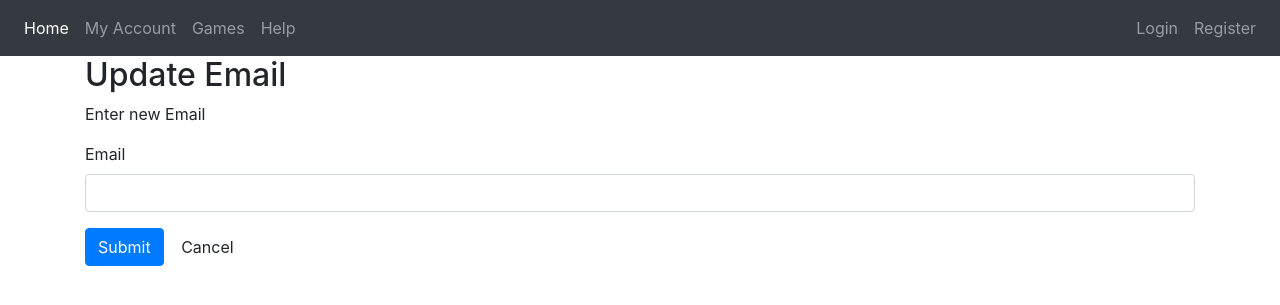
After one commit to damonhuang233/gameshuttle, a PHP site: page /updateemail.php in a window 1280 px wide. The commit adds this page. Shown: the top 305 px of the page. Run offline with PHP 8.4, Linux system fonts and the light colour scheme; the visitor is signed in with stand-in values (Sample User, id 1); data that the repository does not hold is empty.

Commit message:
add change password and update email

```diff
--- a/account.php
+++ b/account.php
@@ -92,6 +92,12 @@
               <li class="nav-item">
                 <a class="nav-link" href="history.php"> History</a>
               </li>
+              <li class="nav-item">
+                <a class="nav-link" href="changepassword.php"> Change Password</a>
+              </li>
+              <li class="nav-item">
+                <a class="nav-link" href="updateemail.php"> Update Email</a>
+              </li>
             </ul>
           </nav>
         </div>
--- /dev/null
+++ b/updateemail.php
@@ -0,0 +1,87 @@
+<?php
+  session_start();
+
+  if (!isset($_SESSION['currentUser'])){ header("location: account.php"); exit();}
+
+  require_once "config.php";
+
+  $UserName = $_SESSION['currentUser'];
+  $Email = $Email_err = "";
+
+  if($_SERVER["REQUEST_METHOD"] == "POST"){
+    $Email = trim($_POST["Email"]);
+    if(empty($Email)){
+      $Email_err = "Please enter Email.";
+    }
+
+    if(empty($Email_err)){
+      $sql = "UPDATE Accounts SET Email = '$Email' WHERE UserName = '$UserName'";
+      if(mysqli_query($link, $sql)){
+        header("location: success.php");
+        exit();
+      } else {
+        header("location: error.php");
+        exit();
+      }
+    }
+    mysqli_close($link);
+  }
+?>
+
+<!DOCTYPE html>
+<html lang="en">
+  <head>
+    <meta charset="UTF-8">
+    <link rel="stylesheet" href="https://maxcdn.bootstrapcdn.com/bootstrap/4.3.1/css/bootstrap.min.css">
+    <title>Game Shuttle</title>
+    <nav class="navbar navbar-expand-sm bg-dark navbar-dark">
+      <div class="navbar-collapse collapse w-100 order-1 order-md-0 dual-collapse2">
+        <ul class="navbar-nav">
+          <li class="nav-item active">
+            <a class="nav-link" href="index.php">Home</a>
+          </li>
+          <li class="nav-item">
+            <a class="nav-link" href="account.php">My Account</a>
+          </li>
+          <li class="nav-item">
+            <a class="nav-link" href="showgame.php">Games</a>
+          </li>
+          <li class="nav-item">
+            <a class="nav-link" href="help.php">Help</a>
+          </li>
+        </ul>
+      </div>
+      <div class="navbar-collapse collapse w-100 order-3 dual-collapse2">
+        <ul class="navbar-nav ml-auto">
+            <li class="nav-item">
+                <a class="nav-link" href="login.php">Login</a>
+            </li>
+            <li class="nav-item">
+                <a class="nav-link" href="register.php">Register</a>
+            </li>
+        </ul>
+      </div>
+    </nav>
+  </head>
+  <body>
+    <div class="container">
+        <div class="row">
+            <div class="col-md-12">
+                <div class="page-header">
+                    <h2>Update Email</h2>
+                </div>
+                <p>Enter new Email</p>
+                <form action="<?php echo htmlspecialchars($_SERVER["PHP_SELF"]); ?>" method="post">
+                    <div class="form-group <?php echo (!empty($Email_err)) ? 'has-error' : ''; ?>">
+                        <label>Email</label>
+                        <input type="text" name="Email" class="form-control" value="<?php echo $Email; ?>">
+                        <span class="help-block"><?php echo $Email_err;?></span>
+                    </div>
+                    <input type="submit" class="btn btn-primary" value="Submit">
+                    <a href="index.php" class="btn btn-default">Cancel</a>
+                </form>
+            </div>
+        </div>
+    </div>
+  </body>
+</html>
```
Also changed, not shown: changepassword.php (added, +87 -0 lines).
